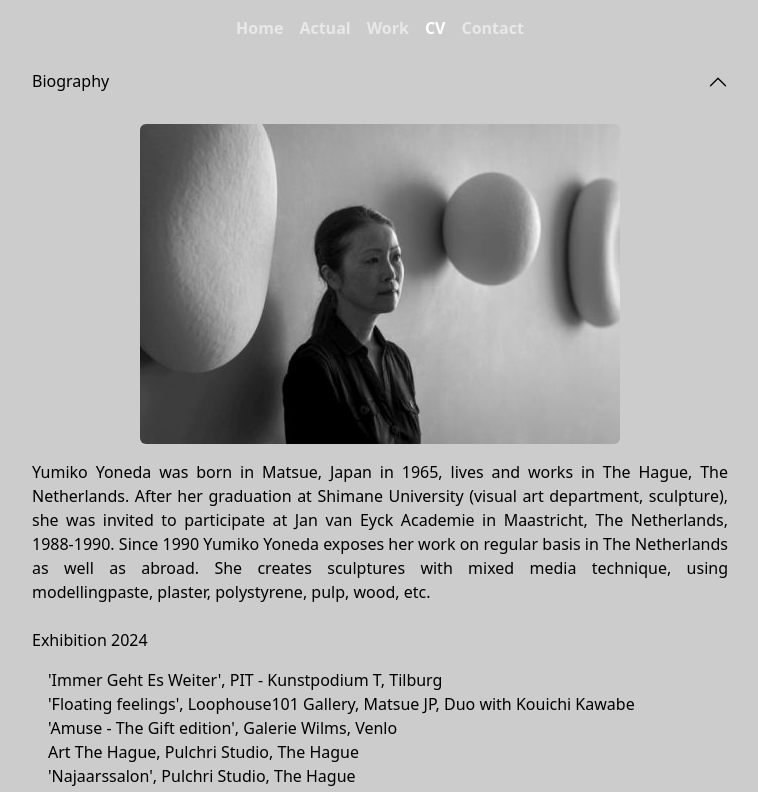
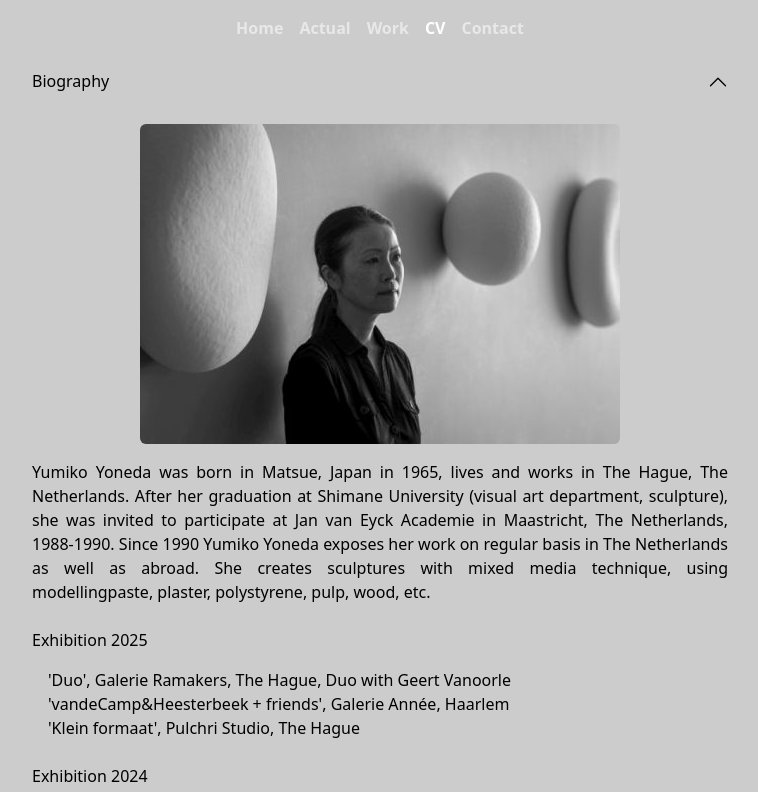
Before and after one commit to Leon2Ark/YumikoYoneda, a plain HTML site: page html/cv.html in a window 1280 px wide. Shown: the top 792 px of the page, without its empty margins (260-1018 px from the left). Drawn offline with nearby package versions, Linux system fonts and the light colour scheme.

Commit message:
Add files via upload

```diff
--- a/html/cv.html
+++ b/html/cv.html
@@ -77,6 +77,15 @@ crossorigin="anonymous">
         The Netherlands, 1988-1990. Since 1990 Yumiko Yoneda exposes her work on regular basis in The Netherlands as well as abroad.
         She creates sculptures with mixed media technique, using modellingpaste, plaster, polystyrene, pulp, wood, etc.
         <br><br>
+        Exhibition 2025
+      </p>
+      <ul class="list-group">
+        <li class="list-group-item">'Duo', Galerie Ramakers, The Hague, Duo with Geert Vanoorle</li>
+        <li class="list-group-item">'vandeCamp&Heesterbeek + friends', Galerie Année, Haarlem</li>
+        <li class="list-group-item">'Klein formaat', Pulchri Studio, The Hague </li>
+      </ul>
+      <p style="text-align: justify;" class="fs-6">
+        <br>
         Exhibition 2024
       </p>
 
```
